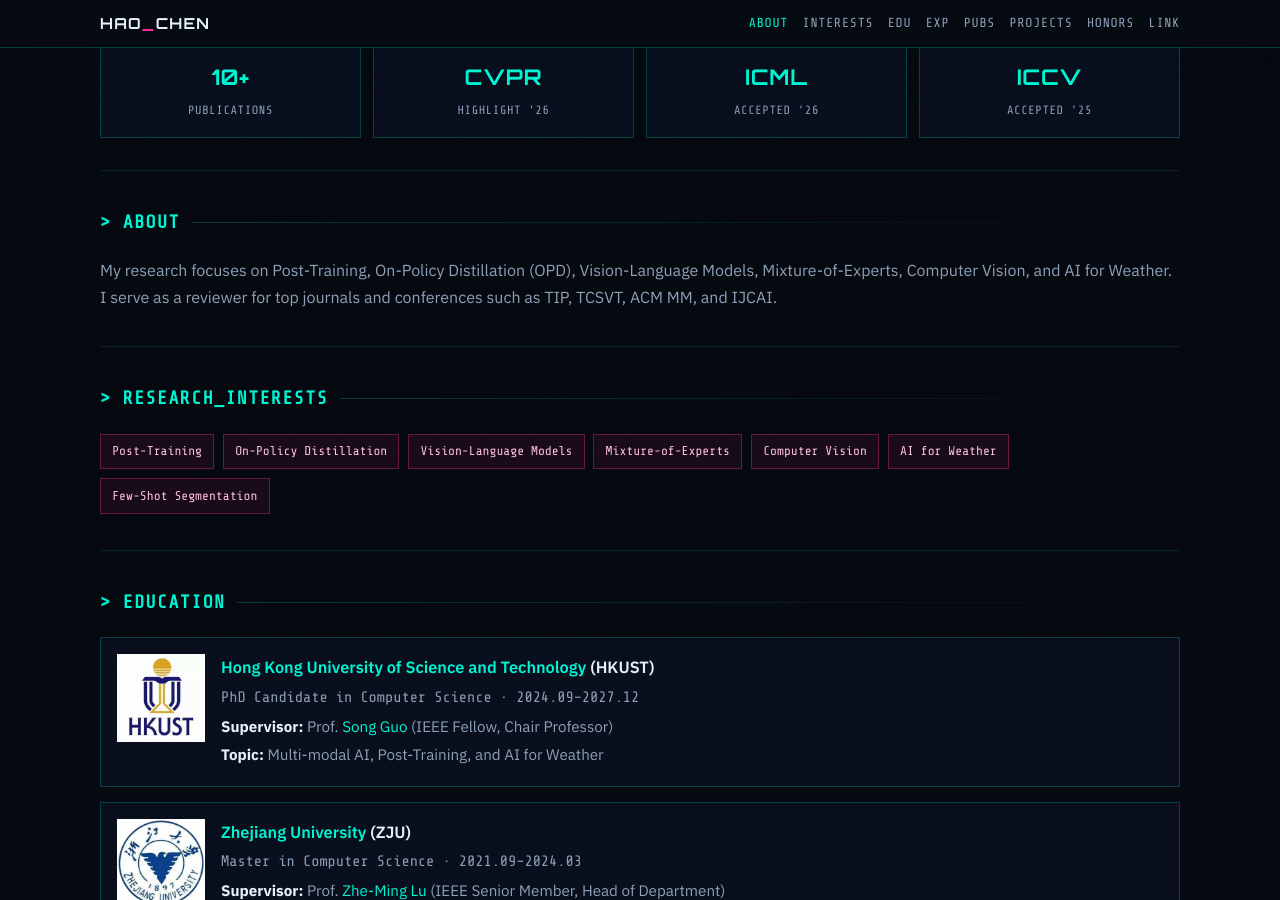
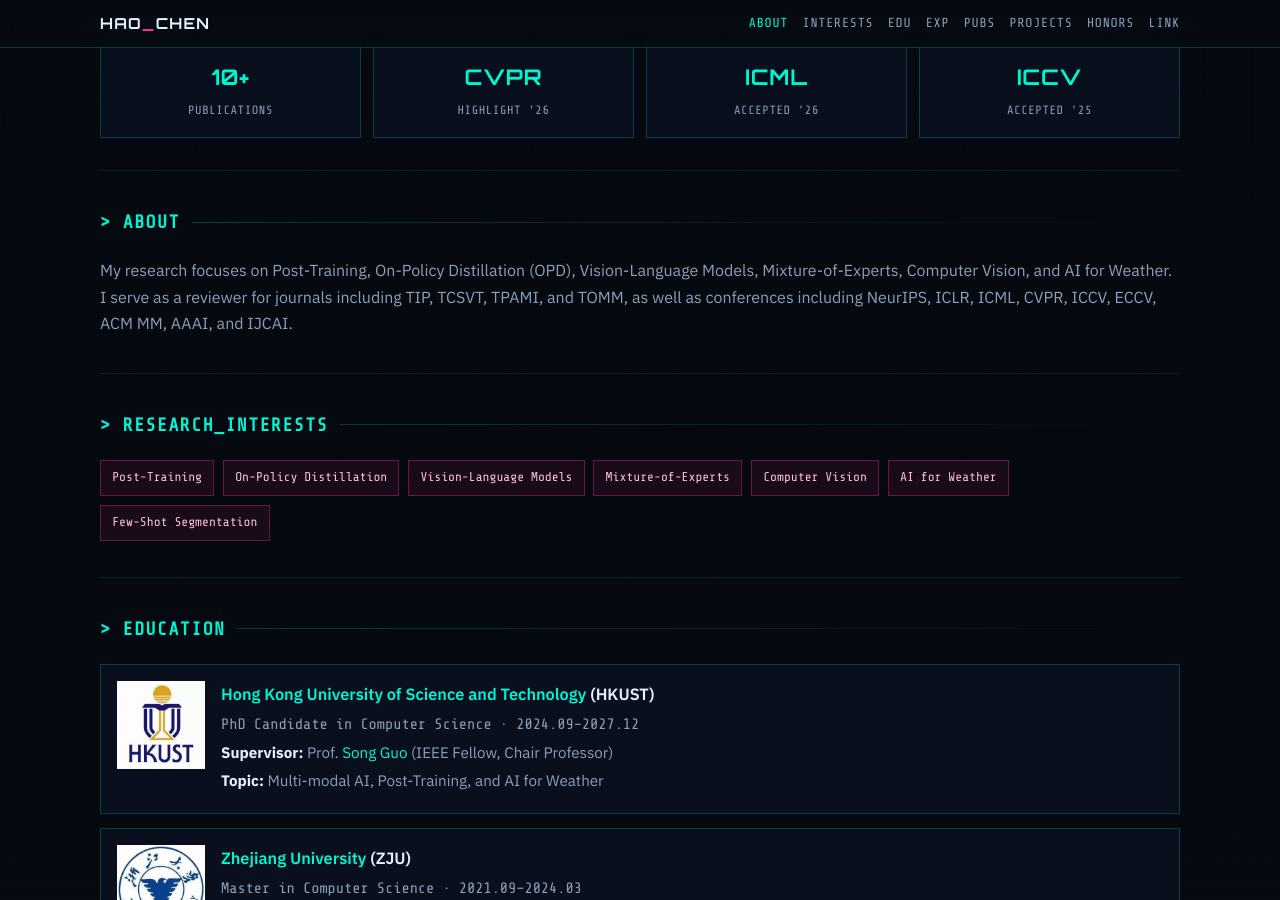
Before and after one commit to chenhao-zju/chenhao-zju.github.io, a Jekyll site: the page index.html, which Jekyll copies as it is, in a window 1280 px wide and 900 px high, scrolled down 477 px. Built offline with Jekyll 4.4.1, drawn with Linux system fonts in a browser that asks for light colours; some of the changed text lies outside the part shown.

Commit message:
Update reviewer service list in the About section.
Co-authored-by: Cursor <cursoragent@cursor.com>

```diff
--- a/index.html
+++ b/index.html
@@ -616,7 +616,8 @@
       <p class="bio" style="max-width:none;margin:0">
         My research focuses on Post-Training, On-Policy Distillation (OPD), Vision-Language Models,
         Mixture-of-Experts, Computer Vision, and AI for Weather.
-        I serve as a reviewer for top journals and conferences such as TIP, TCSVT, ACM MM, and IJCAI.
+        I serve as a reviewer for journals including TIP, TCSVT, TPAMI, and TOMM,
+        as well as conferences including NeurIPS, ICLR, ICML, CVPR, ICCV, ECCV, ACM MM, AAAI, and IJCAI.
       </p>
     </section>
 
```
